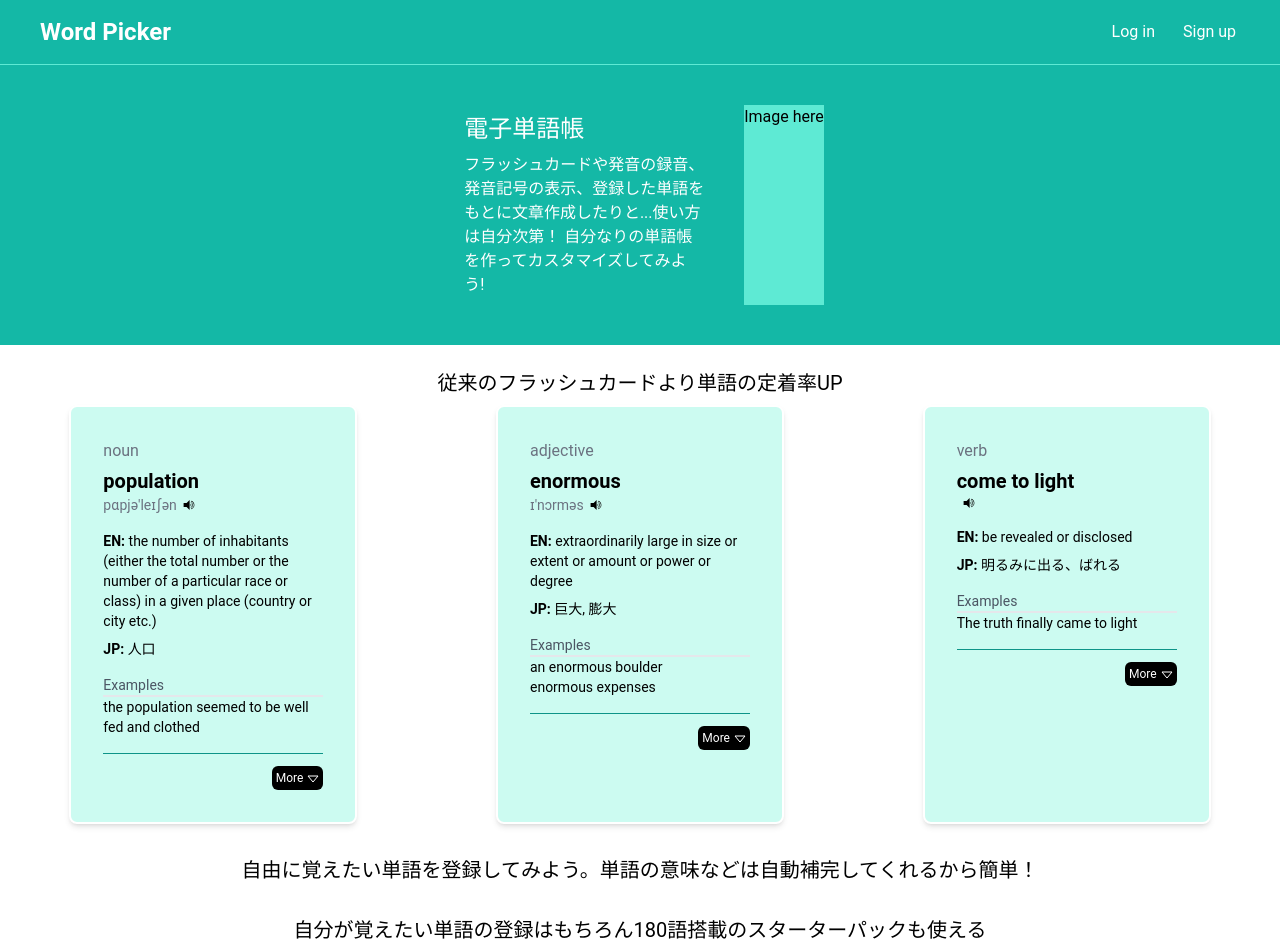
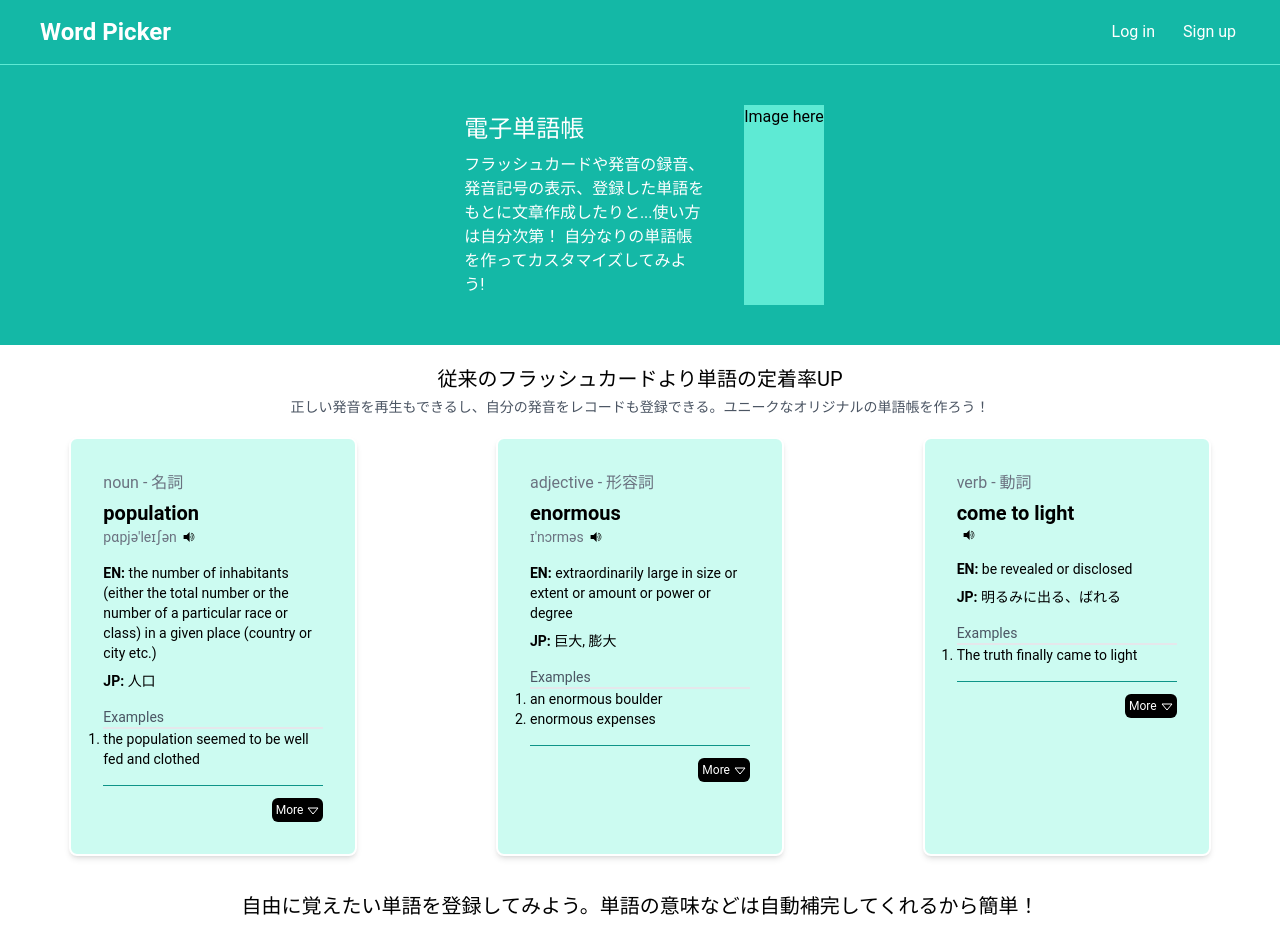
Before and after one commit to KankichiJibiki/WordPickerReact, a React (Vite) app: page / in a window 1280 px wide. Shown: the top 952 px of the page. Built offline with nearby package versions, Linux system fonts and the light colour scheme.

Commit message:
added audio feature on FlashCard

```diff
--- /dev/null
+++ b/src/Utils/AudioUtils.jsx
@@ -0,0 +1,24 @@
+let audioInstance = null;
+
+export const initializeAudio = (src) => {
+    return audioInstance = new Audio(src);
+}
+
+export const playAudio = () => {
+    if(audioInstance) {
+        audioInstance.play();
+    }
+}
+
+export const pauseAudio = () => {
+    if(audioInstance) {
+        audioInstance.pause();
+    }
+}
+
+export const stopAudio = () => {
+    if(audioInstance) {
+        audioInstance.pause();
+        audioInstance.currentTime = 0;
+    }
+}
--- /dev/null
+++ b/src/Utils/RecordVoiceUtils.jsx
@@ -0,0 +1,3 @@
+export const RecordVoiceUtils = () => {
+
+}
--- a/src/components/FlashCard.jsx
+++ b/src/components/FlashCard.jsx
@@ -3,20 +3,50 @@ import Card from '../components/Card'
 import { useState } from 'react'
 import { GrCaretDown, GrCaretUp  } from "react-icons/gr";
 import { GiSpeaker } from "react-icons/gi";
+import { AiFillAudio } from "react-icons/ai";
+import { initializeAudio, playAudio, stopAudio } from '../Utils/AudioUtils';
+import { WordTypes } from '../constants/WordTypes';
 
 const FlashCard = ({ wordList }) => {
     const [isViewAll, toggleView] = useState(false);
+
+    const wordTypes = WordTypes();
+    const exAudioExists = wordList.exampleAudio === '' ? false : true;
+    const usersAudioExists = wordList.yourAudio === '' ? false : true;
+    let badgeStyle = 'bg-yellow-100 text-yellow-800 font-medium dark:bg-yellow-900 dark:text-yellow-300';
+    if(!usersAudioExists) {
+        badgeStyle = 'bg-blue-100 text-blue-800 font-medium dark:bg-blue-900 dark:text-blue-300';
+    }
+
+    const domain = window.location.origin;
+    const audiosPath = `${domain}/src/assets/audios/`;
+    const playPronunciation = () => {
+        if(!exAudioExists) return;
+
+        const audioSrc = initializeAudio(audiosPath + wordList.exampleAudio);
+        if(audioSrc) {
+            stopAudio();
+            playAudio();
+        }
+    }
 
     return (
         <Card bg='bg-teal-100 mb-2'>
             <div className="p-2">
                 <div className="mb-3 border-b border-teal-600">
                     <div className="mb-4">
-                        <div className="text-gray-500 mb-1">{ wordList.type }</div>
+                        <div className="text-gray-500 mb-1">
+                            <span className='mr-1'>
+                                { wordList.type } -
+                            </span>
+                            <span>
+                                { wordTypes[wordList.type] }
+                            </span>
+                        </div>
                         <h3 className="text-xl font-bold">{ wordList.word }</h3>
                         <div className='flex'>
                             <h3 className="text-sm text-gray-500 mr-1">{ wordList.pronunciation.all }</h3>
-                            <button className="hover:text-gray-700">
+                            <button className="hover:text-gray-500" onClick={ playPronunciation }>
                                 <GiSpeaker />
                             </button>
                         </div>
@@ -33,19 +63,19 @@ const FlashCard = ({ wordList }) => {
 
                     <div className="mb-4">
                         <div className="text-gray-600 text-sm border-b-2">Examples</div>
-                        <ul>
+                        <ol className='list-decimal'>
                             {
                                 wordList.examples.map((ex, index) => (
-                                    <ol key={ index } className="text-sm">{ ex }</ol>
+                                    <li key={ index } className="text-sm">{ ex }</li>
                                 ))
                             }
-                        </ul>
+                        </ol>
                     </div>
 
                     <div hidden={ isViewAll ? false : true }>
-                        <div className="mb-4">
+                        <div className="mb-6">
                             <div className="text-gray-600 text-sm border-b-2">Synonyms</div>
-                            <ul>
+                            <ul className='list-disc'>
                                 {
                                     wordList.synonyms.map((synonym, index) => (
                                         <li key={index}>{ synonym }</li>
@@ -54,7 +84,32 @@ const FlashCard = ({ wordList }) => {
                             </ul>
                         </div>
 
+                        <div className='mb-4'>
+                            <div className="text-gray-600 text-sm border-b-2 pb-1">
+                                <span className='mr-1'>
+                                    Your audio
+                                </span>
+                                <span className={ `${badgeStyle} text-xs rounded me-2 px-2.5 py-0.5` }>
+                                    { usersAudioExists ? 'Registered' : 'Not yet' }
+                                </span>
+                            </div>
+                            <div className="my-2">
+                                <audio
+                                    controls
+                                    src={ wordList.yourAudio }
+                                    className='w-52 h-10'
+                                ></audio>
 
+                                <div className="flex my-6">
+                                    <span className='text-xs mr-1'>
+                                        レコードする
+                                    </span>
+                                    <span>
+                                        <AiFillAudio />
+                                    </span>
+                                </div>
+                            </div>
+                        </div>
                     </div>
                 </div>
 
--- /dev/null
+++ b/src/components/RecordPlayer.jsx
@@ -0,0 +1,9 @@
+import React from 'react'
+
+const RecordPlayer = () => {
+  return (
+    <div>RecordPlayer</div>
+  )
+}
+
+export default RecordPlayer
--- /dev/null
+++ b/src/constants/WordTypes.jsx
@@ -0,0 +1,11 @@
+export const WordTypes = () => {
+    const wordTypes = {
+        'noun': '名詞',
+        'verb': '動詞',
+        'adjective': '形容詞',
+        'adverb': '副詞',
+        'idiom': '熟語',
+    }
+
+    return wordTypes;
+}
--- a/src/pages/MainPage.jsx
+++ b/src/pages/MainPage.jsx
@@ -18,9 +18,12 @@ const MainPage = () => {
                 </div>
             </div>
 
-            <h2 className='text-center mt-4 p-2 text-xl'>
-                従来のフラッシュカードより単語の定着率UP
-            </h2>
+            <div className="text-center my-5">
+                <h2 className='text-xl mb-1'>
+                    従来のフラッシュカードより単語の定着率UP
+                </h2>
+                <p className="text-sm text-gray-600">正しい発音を再生もできるし、自分の発音をレコードも登録できる。ユニークなオリジナルの単語帳を作ろう！</p>
+            </div>
             <div className="flex justify-around flex-wrap ">
                 {
                     sampleWords.wordLists.map((wordList) => (
@@ -29,13 +32,15 @@ const MainPage = () => {
                 }
             </div>
 
-            <h2 className='text-center mt-4 p-2 text-xl'>
+            <h2 className='text-center my-5 p-2 text-xl'>
                 自由に覚えたい単語を登録してみよう。単語の意味などは自動補完してくれるから簡単！
             </h2>
 
-            <h2 className='text-center mt-4 p-2 text-xl'>
+            <h2 className='text-center my-5 p-2 text-xl'>
                 自分が覚えたい単語の登録はもちろん180語搭載のスターターパックも使える
             </h2>
+
+            {/* Directs to either signup or login */}
 
         </>
     )
--- a/src/sample-word.json
+++ b/src/sample-word.json
@@ -15,8 +15,8 @@
             "pronunciation": {
                 "all": "pɑpjə'leɪʃən"
             },
-            "example-audio": "",
-            "your-audio": ""
+            "exampleAudio": "34025f1d-6cb8-4788-9bcf-eb0e337471b7.mp3",
+            "yourAudio": ""
         },
         {
             "id": "2",
@@ -34,8 +34,8 @@
             "pronunciation": {
                 "all": "ɪ'nɔrməs"
             },
-            "example-audio": "",
-            "your-audio": ""
+            "exampleAudio": "ca2a9eb1-0f3d-4dc6-b154-5000dbd95f56.mp3",
+            "yourAudio": ""
         },
         {
             "id": "3",
@@ -52,8 +52,8 @@
             "pronunciation": {
                 "all": ""
             },
-            "example-audio": "",
-            "your-audio": ""
+            "exampleAudio": "c1d996ee-db36-4070-b74d-5d4fa70083b1.mp3",
+            "yourAudio": ""
         }
     ]
 }
```
